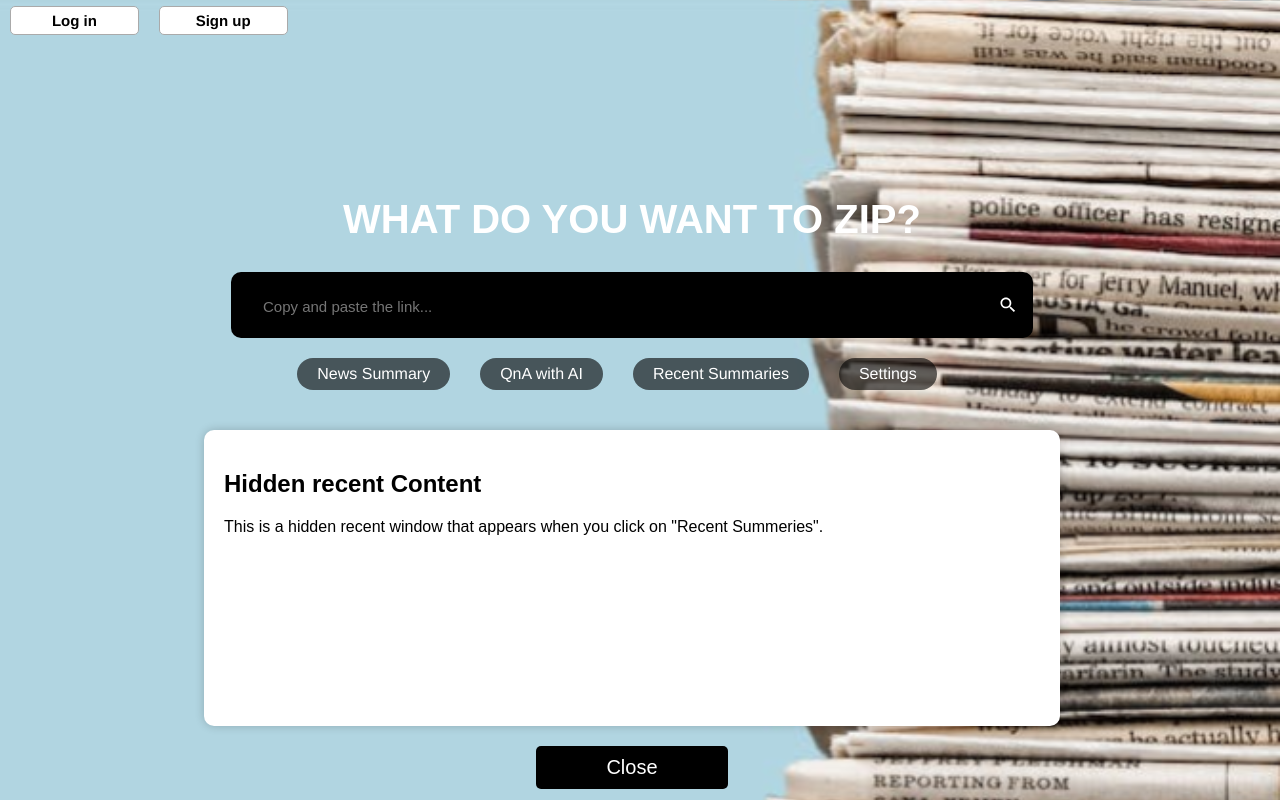
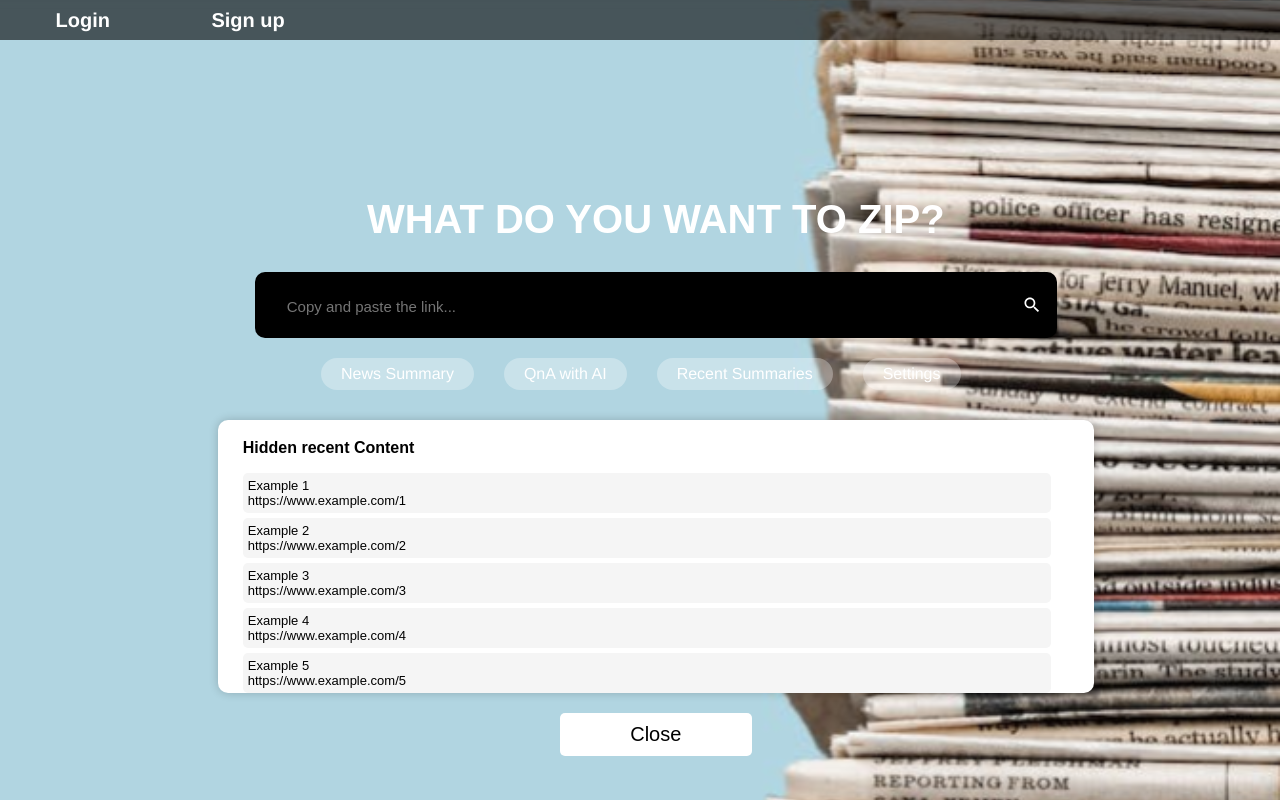
Before and after one commit to Hackaton-Warriors/2023-Konkuk-Univ-HACKATON, a React (Create React App) app in the folder Client/: page / in a window 1280 px wide. Both pictures are taken after a click on the element "Recent Summaries". Shown: the top 800 px of the page. Built offline with nearby package versions, Linux system fonts and the light colour scheme.

Commit message:
Add files via upload

```diff
--- a/Client/src/App.css
+++ b/Client/src/App.css
@@ -1,3 +1,4 @@
+/* My02 클래스 스타일 */
 .My02 {
   background: url('Searchs_006.png') center/cover no-repeat fixed;
   width: 100vw;
@@ -9,13 +10,14 @@
   font-family: 'Poppins', sans-serif;
 }
 
+/* 내용 컨테이너 스타일 */
 .content {
   margin-top: 20vh;
   width:70vw;
-  text-align: center;
+  text-align: center; /* 원하는 만큼 조정 가능 */
 }
 
-
+/* 제목 스타일 */
 .title {
   font-size: 40px;
   font-weight: bold;
@@ -25,7 +27,7 @@
   padding: 10px;
 }
 
-
+/* 검색창 스타일 */
 .search-container {
   display: flex;
   align-items: center;
@@ -45,25 +47,25 @@
   align-items: center;
 }
 
-
+/* 검색창 버튼 스타일 */
 .search-button {
-  background-color: #000;
+  background-color: #000; /* 검색창과 같은 배경색 */
   border: none;
   border-radius: 0 10px 10px 0;
   cursor: pointer;
-  padding: 23px 15px;
+  padding: 23px 15px; /* 버튼의 너비를 늘림 */
   display: flex;
   align-items: center;
 }
 
 .search-button svg {
-  fill: #fff;
+  fill: #fff; /* 아이콘 색상을 흰색으로 설정 */
   width: 20px;
   height: 20px;
   transition: all 0.2s ease-out, color 0.2s ease-out;
 }
 
-
+/* 검색 버튼에 호버 효과 */
 .search-button:hover {
   background-color: #222; /* 버튼 배경색을 어둡게 변경 */
 }
@@ -87,7 +89,7 @@
   font-size: 16px;
   font-family: 'Helvetica', sans-serif;
   display: inline-block;
-  background: rgba(0, 0, 0, 0.6);
+  background: rgba(255, 255, 255, 0.3);
   padding: 0 20px;
   line-height: 32px;
   color: #fff;
@@ -192,8 +194,8 @@
 .close-recent-button {
   position: relative;
   width: 15vw;
-  background-color: #000;
-  color: #fff;
+  background-color: #fff;
+  color: #000;
   border: none;
   padding: 10px 20px;
   border-radius: 5px;
@@ -217,20 +219,23 @@
 }
 .close-summary-button:hover,
 .close-QnA-button:hover,
-.QnA-button:hover {
+.close-recent-button:hover {
   background-color: #222;
+  color: #fff;
 }
 
 .hidden-recent {
   position: relative;
   background: rgba(0, 0, 0, 0);
-  padding: 20px;
+  padding: 10px;
+  font-weight: bold;
 }
 
 .hidden-recent-content {
   background-color: rgba(255,255,255,1);
   min-height: 20vw;
-  padding: 20px;
+  padding-top: 3px;
+  padding-left: 25px;
   border-radius: 10px;
   box-shadow: 0 0 10px rgba(0, 0, 0, 0.2);
   text-align: left;
@@ -249,9 +254,9 @@
 .hidden-QnA-content {
   position: relative;
   width: 70vw;
-  background-color: rgba(255,255,255,0.9);
+  background-color: rgba(255,255,255,0.8);
   min-height: 5vw;
-  padding: 20px;
+  padding: 5px 20px;
   border-radius: 10px;
   box-shadow: 0 0 10px rgba(0, 0, 0, 0.2);
   text-align: left;
@@ -261,6 +266,7 @@
   display: flex;
   width: 100vw;
   height: 5vh;
+  background-color: rgba(0,0,0,0.6);
   position: absolute;  /* 화면 최상단에 고정 */
   top: 0;
   left: 0;
@@ -271,18 +277,17 @@
 }
 
 .login-btn, .signup-btn {
-  margin: 10px 10px;
+  margin: 0px 10px;
   padding: 5px 10px;
-  border: 1px solid rgb(170, 170, 170);
-  background-color: #ffffff; /* 원하시는 색으로 변경 가능 */
-  color: rgb(0, 0, 0);
+  border: 0;
+  background-color: rgba(0, 0, 0, 0); /* 원하시는 색으로 변경 가능 */
+  color: #fff;
   cursor: pointer;
   border-radius: 5px;
   min-width:70%;
-  font-size: 15px;
+  font-size: 20px;
   font-weight: bold;
   font-family: 'Helvetica', sans-serif;
-  visibility: visible;
 
 }
 
@@ -320,27 +325,94 @@
 }
 
 .login-box {
-  background-color: white;
-  padding: 100px;
+  position: relative;
+  background-color: rgba(255,255,255,0.8);
+  width: 30vw;
+  height: 30vh;
   border-radius: 8px;
   box-shadow: 0px 0px 15px rgba(0, 0, 0, 0.2);
-  max-width: 800px;
-  width: 90%;
+  display: flex;
+  align-items: center;
+  align-content: center;
+  justify-content: flex-start;
+  flex-direction: column;
+}
+
+
+.login-header {
+  position: relative;
+  margin-top: 15%;
   text-align: center;
+  font-weight: bold;
+  font-size: 30px;
 }
-.login-header {
-  font-weight: bold;
-  margin-bottom: 40px;
-  font-size: 30px;
+
+.login-form {
+  width: 80%;
+  display: flex;
+  justify-content: center;
+  align-items: center;
+  flex-direction: column;
 }
 
 .login-input {
   display: block; /* 입력 필드를 각각 다른 줄에 표시 */
-  width: 100%;
-  padding: 10px 0;
-  border: none;
-  border-bottom: 1px solid #000;
-  margin: 10px 0;
+  width: 50%;
+  padding: 15px;
+  margin-top: 5%;
+  border-radius: 5px;
+  background-color: rgba(30, 30, 30, 1);
+  color: #fff;
   outline: none;
-  background-color: transparent;
 }
+
+.recent-list {
+  margin-top: 5px;
+  height: 10%;
+  width: 95%;
+  font-weight: normal;
+}
+
+.recent-item {
+  display: flex;
+  align-items: center;
+  justify-content: flex-start;
+  padding: 5px;
+  margin-top: 5px;
+  background-color: #f5f5f5;
+  border-radius: 5px;
+  transition: background-color 0.3s ease;
+  overflow: hidden;
+  font-size: 13px;
+}
+
+.recent-item a {
+  text-decoration: none;
+  color:black;
+}
+
+.recent-item a:hover {
+  text-decoration: underline;
+}
+
+.recent-item a:active {
+  color: blue;
+}
+
+.submit-login {
+  position: relative;
+  top: 15%;
+  width: 50%;
+  background-color: rgba(0, 0, 0, 0.1);
+  border: 0;
+  border-radius: 10px;
+  color: #000;
+  font-size: 20px;
+  font-weight: bold;
+  font-family: 'Helvetica', sans-serif;
+}
+
+.submit-login:hover {
+  color: #fff;
+  background-color: rgba(0,0,0,0.9);
+}
--- a/Client/src/App.js
+++ b/Client/src/App.js
@@ -1,7 +1,6 @@
 import React, { useState, useRef, useEffect} from 'react';
 import './App.css';
 import { BrowserRouter as Router, Route, Routes, Link } from 'react-router-dom';
-
 
 function HiddenSummary({ closeSummary }) {
   return (
@@ -16,11 +15,28 @@ function HiddenSummary({ closeSummary }) {
 }
 
 function HiddenRecent({ closeRecent }) {
+
+  const recentItems = [
+    { title: 'Example 1', url: 'https://www.example.com/1' },
+    { title: 'Example 2', url: 'https://www.example.com/2' },
+    { title: 'Example 3', url: 'https://www.example.com/3' },
+    { title: 'Example 4', url: 'https://www.example.com/4' },
+    { title: 'Example 5', url: 'https://www.example.com/5' },
+  ];
+
   return (
     <div className="hidden-recent">
       <div className="hidden-recent-content">
-        <h2>Hidden recent Content</h2>
-        <p>This is a hidden recent window that appears when you click on "Recent Summeries".</p>
+        <p>Hidden recent Content</p>
+        <div className="recent-list">
+          {recentItems.map((item, index) => (
+            <div key={index} className="recent-item">
+              <a href={item.url} target="_blank" rel="noopener noreferrer">
+                {item.title}<br/>{item.url}
+              </a>
+            </div>
+          ))}
+        </div>
       </div>
       <button className="close-recent-button" onClick={closeRecent}>Close</button>
     </div>
@@ -31,9 +47,9 @@ function App() {
   const [hiddenSummaryVisible, setHiddenSummaryVisible] = useState(false);
   const [hiddenRecentVisible, setHiddenRecentVisible] = useState(false);
   const [showLogin, setShowLogin] = useState(false);
-  const [showButtons, setShowButtons] = useState(true);
   const [isLoggedIn, setIsLoggedIn] = useState(false);
-
+  const [hiddenUserInfoVisible, setHiddenUserInfoVisible] = useState(false);
+  // 이벤트 핸들러 함수들
   const openHiddenSummary = () => {
     setHiddenSummaryVisible(true);
     setHiddenRecentVisible(false);
@@ -64,6 +80,7 @@ function App() {
 
   const hideLoginModal = () => {
     setShowLogin(false);
+    setHiddenUserInfoVisible(true);
   };
 
   const handleLogin = () => {
@@ -76,12 +93,13 @@ function App() {
       behavior: 'smooth'
     });
   };
+
   return (
     <div className="My02">
       <Router>
         <div className="top-bar">
           <div style={{ display: 'flex', alignItems: 'center' }}>
-            <button style={{visibility: isLoggedIn ? 'hidden' : 'visible'}} onClick={showLoginModal} className="login-btn">Log in</button>
+            <button style={{visibility: isLoggedIn ? 'hidden' : 'visible'}} onClick={showLoginModal} className="login-btn">Login</button>
             <button style={{visibility: isLoggedIn ? 'hidden' : 'visible'}} onClick={showLoginModal} className="signup-btn">Sign up</button>
         </div>
         <div className="content">
@@ -135,11 +153,12 @@ function App() {
             </div>
           } />
         </Routes>
+
         {showLogin && (
           <div className="login-screen">
             <div className="login-modal">
               <div className="login-box">
-              <div className="login-header">Log in</div>
+              <div className="login-header">Login</div>
                 <div className="login-form">
                     <input type="text" placeholder="ID" className="login-input" />
                     <input type="password" placeholder="Password" className="login-input" />
@@ -152,6 +171,7 @@ function App() {
             </div>
           </div>
   )}
+
       </div>
     </Router>
   </div>
```
